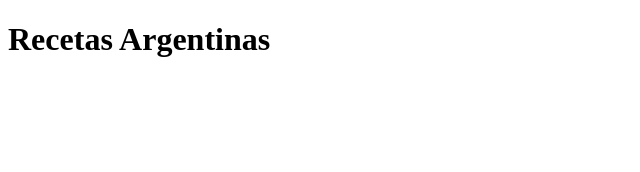
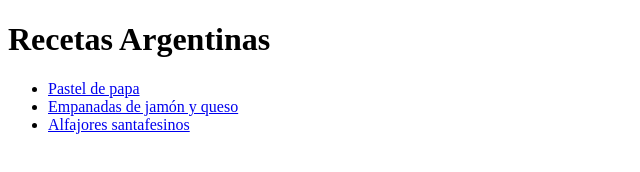
Before and after one commit to LaVieja1/odin-recipes2023, a plain HTML site: page index.html in a window 1280 px wide. Shown: the whole page, without its empty margins (0-640 px from the left). Drawn offline with Linux system fonts and the light colour scheme.

Commit message:
Agregue links

```diff
--- a/index.html
+++ b/index.html
@@ -8,5 +8,12 @@
 </head>
 <body>
     <h1>Recetas Argentinas</h1>
+    <section>
+        <ul>
+            <li><a href="./recipes/pastel-de-papas.html">Pastel de papa</a></li>
+            <li><a href="./recipes/empanadas-jyq.html">Empanadas de jamón y queso</a></li>
+            <li><a href="./recipes/alfajores-santafesinos.html">Alfajores santafesinos</a></li>
+        </ul>
+    </section>
 </body>
 </html>
```
